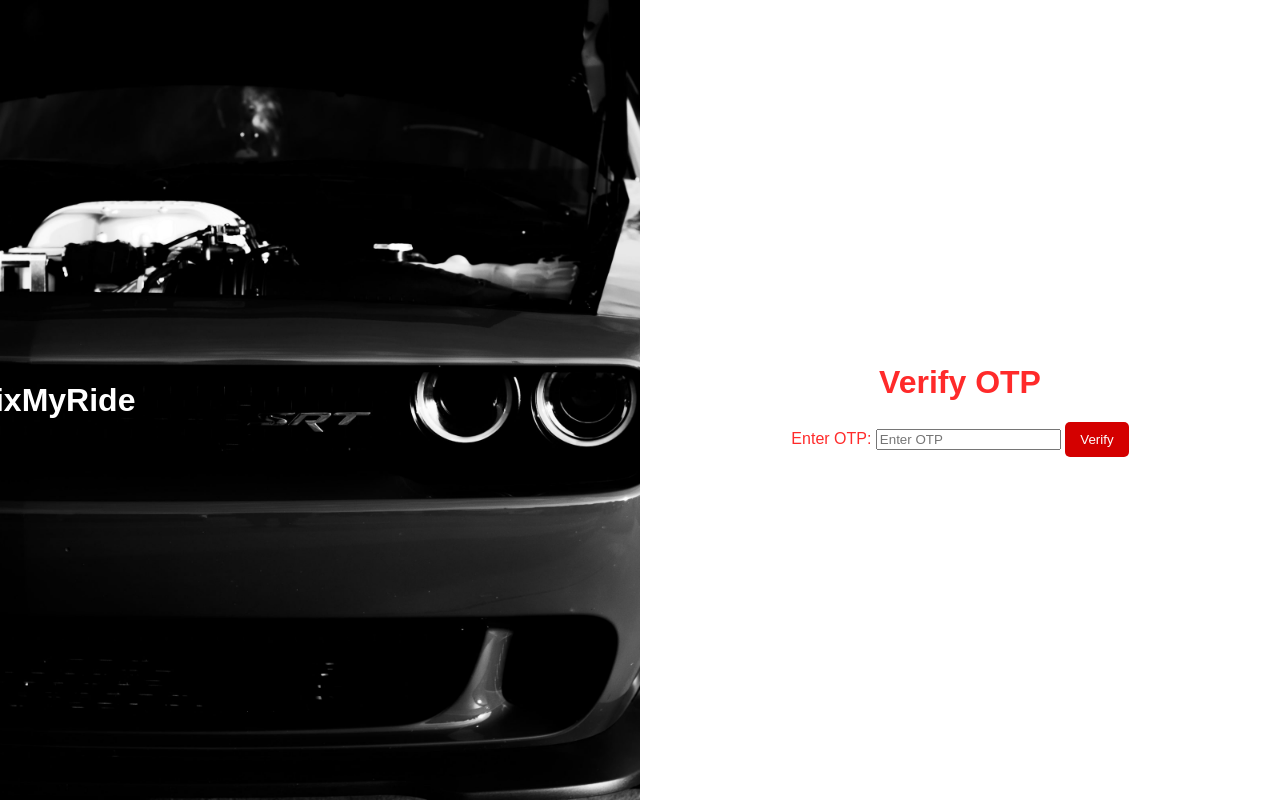
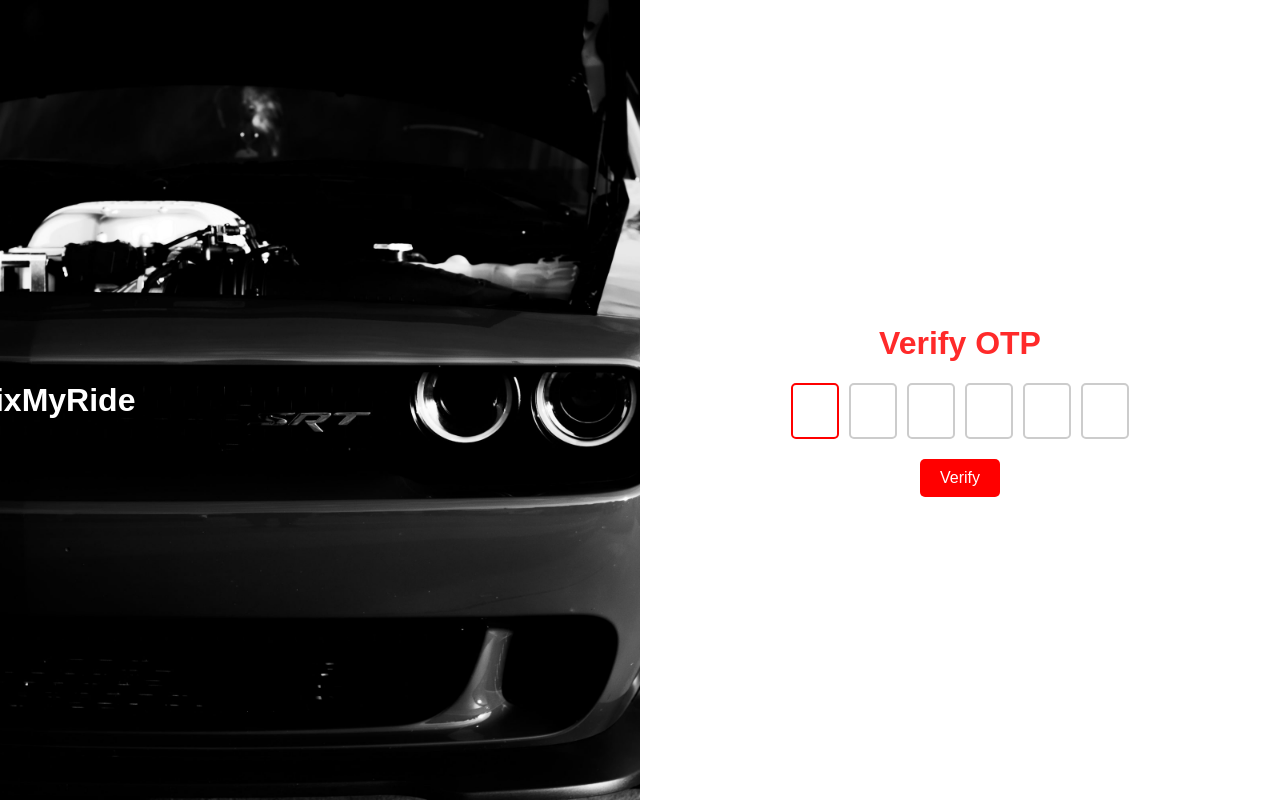
Before and after one commit to Sidharth-dev7/djang_main_project, a Django app: page /verify_otp/ in a window 1280 px wide. Run offline with Django 5.2, Linux system fonts and the light colour scheme.

Commit message:
otp ui updated

```diff
--- a/templates/verify_otp.html
+++ b/templates/verify_otp.html
@@ -9,6 +9,46 @@
     <meta name="viewport" content="width=device-width, initial-scale=1.0">
     <title>Verify OTP</title>
     <link rel="stylesheet" href="{% static 'css/login_selection.css' %}">
+    <style>
+        .otp-container {
+            display: flex;
+            justify-content: center;
+            gap: 10px;
+        }
+
+        .otp-input {
+            width: 40px;
+            height: 50px;
+            text-align: center;
+            font-size: 20px;
+            border: 2px solid #ccc;
+            border-radius: 5px;
+            outline: none;
+        }
+
+        .otp-input:focus {
+            border-color: #ff0000;
+        }
+
+        .right-side {
+            text-align: center;
+        }
+
+        button {
+            margin-top: 20px;
+            padding: 10px 20px;
+            font-size: 16px;
+            background-color: red;
+            color: white;
+            border: none;
+            cursor: pointer;
+            border-radius: 5px;
+        }
+
+        button:hover {
+            background-color: darkred;
+        }
+    </style>
 </head>
 <body>
     <div class="container">
@@ -19,12 +59,61 @@
             <h1>Verify OTP</h1>
             <form method="post" action="{% url 'verify_otp' %}">
                 {% csrf_token %}
-                <label for="otp">Enter OTP:</label>
-                <input type="text" id="otp" name="otp" placeholder="Enter OTP" required>
-
+                <div class="otp-container">
+                    <input type="text" class="otp-input" maxlength="1" id="otp1" oninput="moveNext(1)" onkeydown="handleBackspace(event, 1)" inputmode="numeric">
+                    <input type="text" class="otp-input" maxlength="1" id="otp2" oninput="moveNext(2)" onkeydown="handleBackspace(event, 2)" inputmode="numeric">
+                    <input type="text" class="otp-input" maxlength="1" id="otp3" oninput="moveNext(3)" onkeydown="handleBackspace(event, 3)" inputmode="numeric">
+                    <input type="text" class="otp-input" maxlength="1" id="otp4" oninput="moveNext(4)" onkeydown="handleBackspace(event, 4)" inputmode="numeric">
+                    <input type="text" class="otp-input" maxlength="1" id="otp5" oninput="moveNext(5)" onkeydown="handleBackspace(event, 5)" inputmode="numeric">
+                    <input type="text" class="otp-input" maxlength="1" id="otp6" oninput="moveNext(6)" onkeydown="handleBackspace(event, 6)" inputmode="numeric">
+                </div>
+                <input type="hidden" name="otp" id="otp">
                 <button type="submit">Verify</button>
             </form>
         </div>
     </div>
+
+    <script>
+        function moveNext(index) {
+            let input = document.getElementById("otp" + index);
+            let nextInput = document.getElementById("otp" + (index + 1));
+
+            if (input.value.length === 1 && nextInput) {
+                nextInput.focus();
+            }
+
+            collectOTP();
+        }
+
+        function handleBackspace(event, index) {
+            let input = document.getElementById("otp" + index);
+            let prevInput = document.getElementById("otp" + (index - 1));
+
+            if (event.key === "Backspace" && input.value.length === 0 && prevInput) {
+                prevInput.value = "";
+                prevInput.focus();
+            }
+
+            collectOTP();
+        }
+
+        function collectOTP() {
+            let otp = "";
+            for (let i = 1; i <= 6; i++) {
+                otp += document.getElementById("otp" + i).value;
+            }
+            document.getElementById("otp").value = otp;
+        }
+
+        document.addEventListener("DOMContentLoaded", function() {
+            document.getElementById("otp1").focus();
+            let inputs = document.querySelectorAll(".otp-input");
+            inputs.forEach(input => {
+                input.addEventListener("input", function() {
+                    this.value = this.value.replace(/[^0-9]/g, "");  // Only allow numbers
+                });
+            });
+        });
+    </script>
 </body>
 </html>
```
Also changed, not shown: db.sqlite3.
